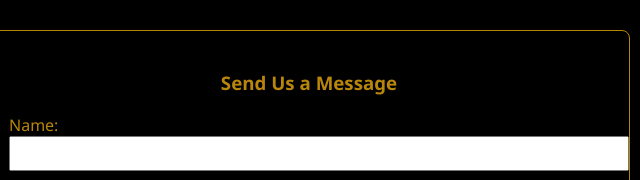
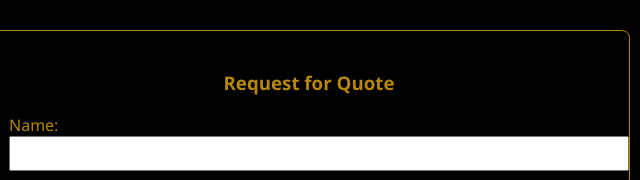
Before and after one commit to jramirez718/ens-packaging-website, a plain HTML site: page contact.html in a window 1280 px wide. Shown: the part 448-628 px from the top of the page, 331-971 px from the left. Drawn offline with Linux system fonts and the light colour scheme.

Commit message:
Update contact.html

```diff
--- a/contact.html
+++ b/contact.html
@@ -81,7 +81,7 @@
     </div>
   </div>
 <section style="max-width: 600px; margin: 40px auto; padding: 20px; border: 1px solid #b8860b; border-radius: 8px;">
-  <h3 style="text-align: center; color: #b8860b;">Send Us a Message</h3>
+  <h3 style="text-align: center; color: #b8860b;">Request for Quote</h3>
   <form name="contact" method="POST" data-netlify="true">
     <input type="hidden" name="form-name" value="contact">
 
```
